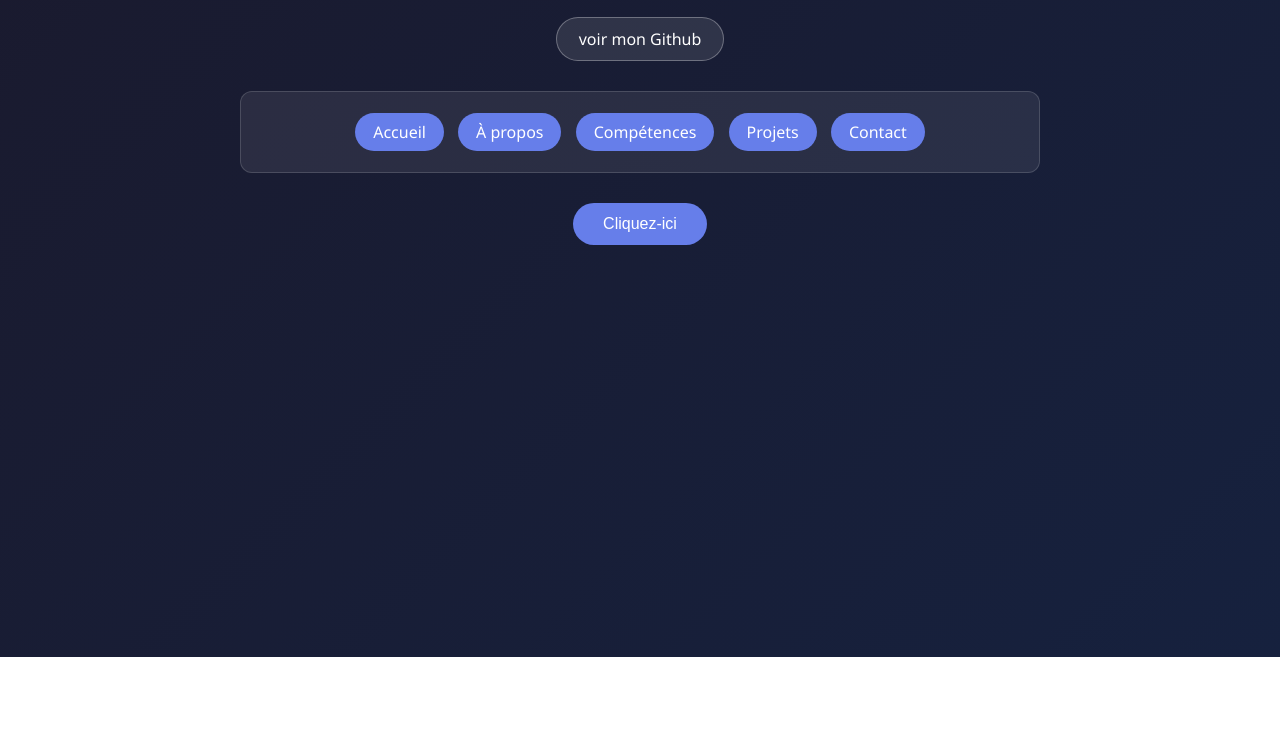
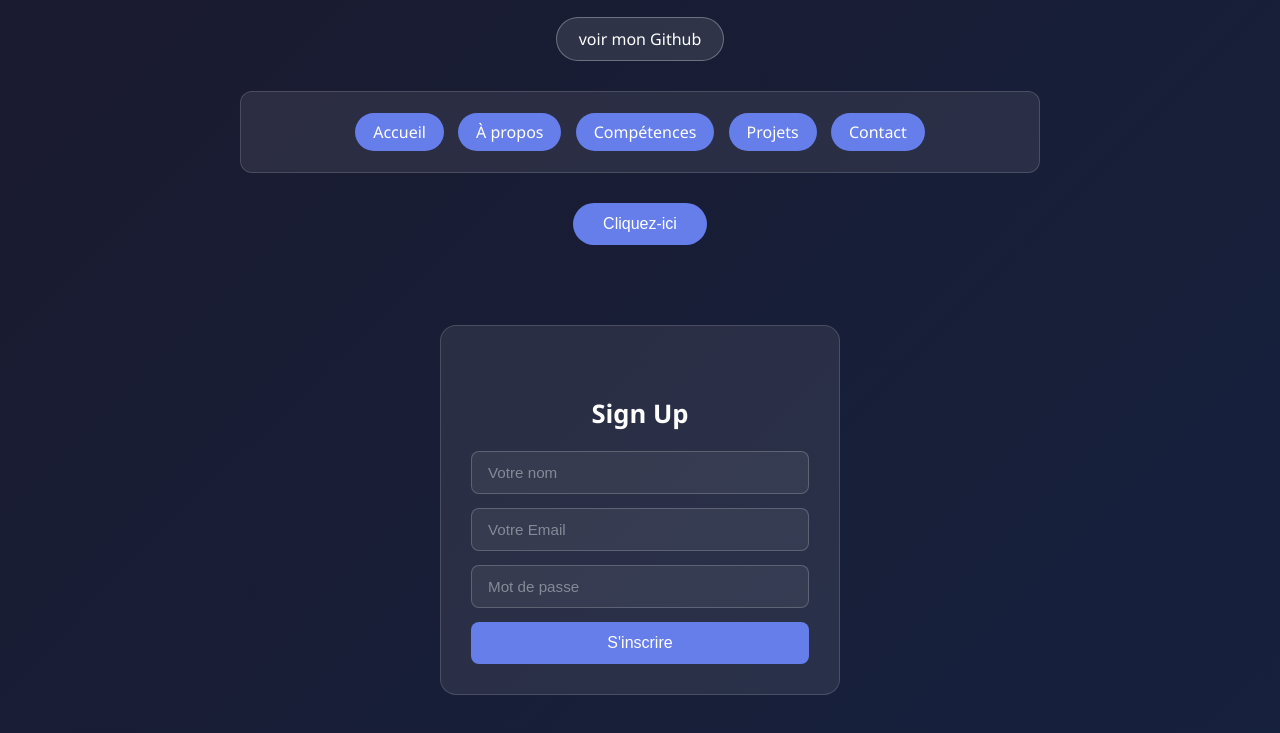
Before and after one commit to abdelbasset98/tp_web_exam, a plain HTML site: page index.html in a window 1280 px wide. Shown: the part 143-876 px from the top of the page. Before the commit the page ends 800 px from the top, so only its background shows below. Drawn offline with Linux system fonts and the light colour scheme.

Commit message:
update for this cours

```diff
--- a/index.css
+++ b/index.css
@@ -69,9 +69,9 @@ nav a:hover {
     transform: translateY(-2px);
 }
 
-button {
+#btnMessage {
     display: block;
-    margin: 30px auto;
+    margin: 30px auto 10px;
     padding: 12px 30px;
     background: #667eea;
     color: white;
@@ -82,13 +82,65 @@ button {
     transition: 0.3s;
 }
 
-button:hover {
+#btnMessage:hover {
     background: #764ba2;
     transform: translateY(-2px);
 }
 
 #message {
-    font-size: 1.1em;
+    font-size: 1em;
     color: #a0a8ff;
     min-height: 30px;
+    text-align: center;
 }
+
+.form {
+    background: rgba(255, 255, 255, 0.08);
+    border: 1px solid rgba(255, 255, 255, 0.15);
+    border-radius: 16px;
+    padding: 30px;
+    max-width: 400px;
+    margin: 40px auto;
+}
+
+.form h1 {
+    font-size: 1.6em;
+    margin-bottom: 20px;
+}
+
+.form input {
+    display: block;
+    width: 100%;
+    padding: 12px 16px;
+    margin-bottom: 14px;
+    border-radius: 8px;
+    border: 1px solid rgba(255, 255, 255, 0.2);
+    background: rgba(255, 255, 255, 0.06);
+    color: white;
+    font-size: 0.95em;
+    outline: none;
+}
+
+.form input:focus {
+    border-color: #667eea;
+}
+
+.form input::placeholder {
+    color: rgba(255, 255, 255, 0.4);
+}
+
+.form button {
+    width: 100%;
+    padding: 12px;
+    background: #667eea;
+    color: white;
+    border: none;
+    border-radius: 8px;
+    font-size: 1em;
+    cursor: pointer;
+    transition: 0.3s;
+}
+
+.form button:hover {
+    background: #764ba2;
+}
--- a/index.html
+++ b/index.html
@@ -19,6 +19,13 @@
     </nav>
     <button id="btnMessage">Cliquez-ici</button>
     <p id="message"></p>
+    <div class="form">
+        <h1>Sign Up</h1>
+        <input id="nom" placeholder="Votre nom" type="text" >
+        <input id="email" placeholder="Votre Email" type="email" >
+        <input id="password" placeholder="Mot de passe" type="password">
+        <button type="submit">S'inscrire</button>
+    </div>
     <script src="script.js"></script>
 </body>
 </html>
--- a/script.js
+++ b/script.js
@@ -5,3 +5,16 @@ const message = document.getElementById("message");
 btnMessage.addEventListener("click", function () {
     message.textContent = "Vous avez cliqué sur le bouton !";
 });
+
+const nom = document.getElementById("nom");
+const email = document.getElementById("email");
+const password = document.getElementById("password");
+const button = document.querySelector(".form button");
+
+button.addEventListener("click", function () {
+    if (nom.value === "" || email.value === "" || password.value === "") {
+        alert("Veuillez remplir tous les champs !");
+    } else {
+        alert("Inscription réussie !");
+    }
+});
```
